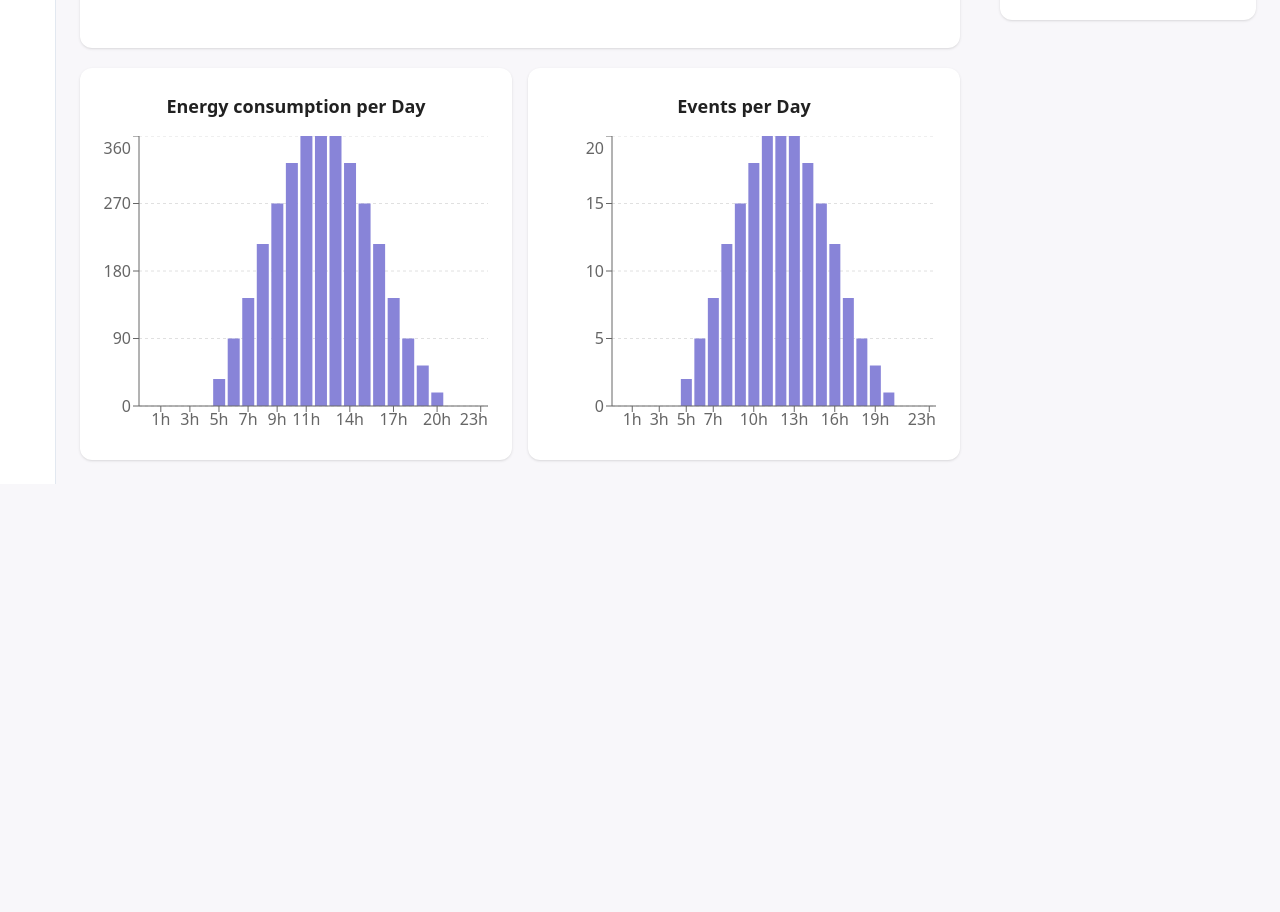
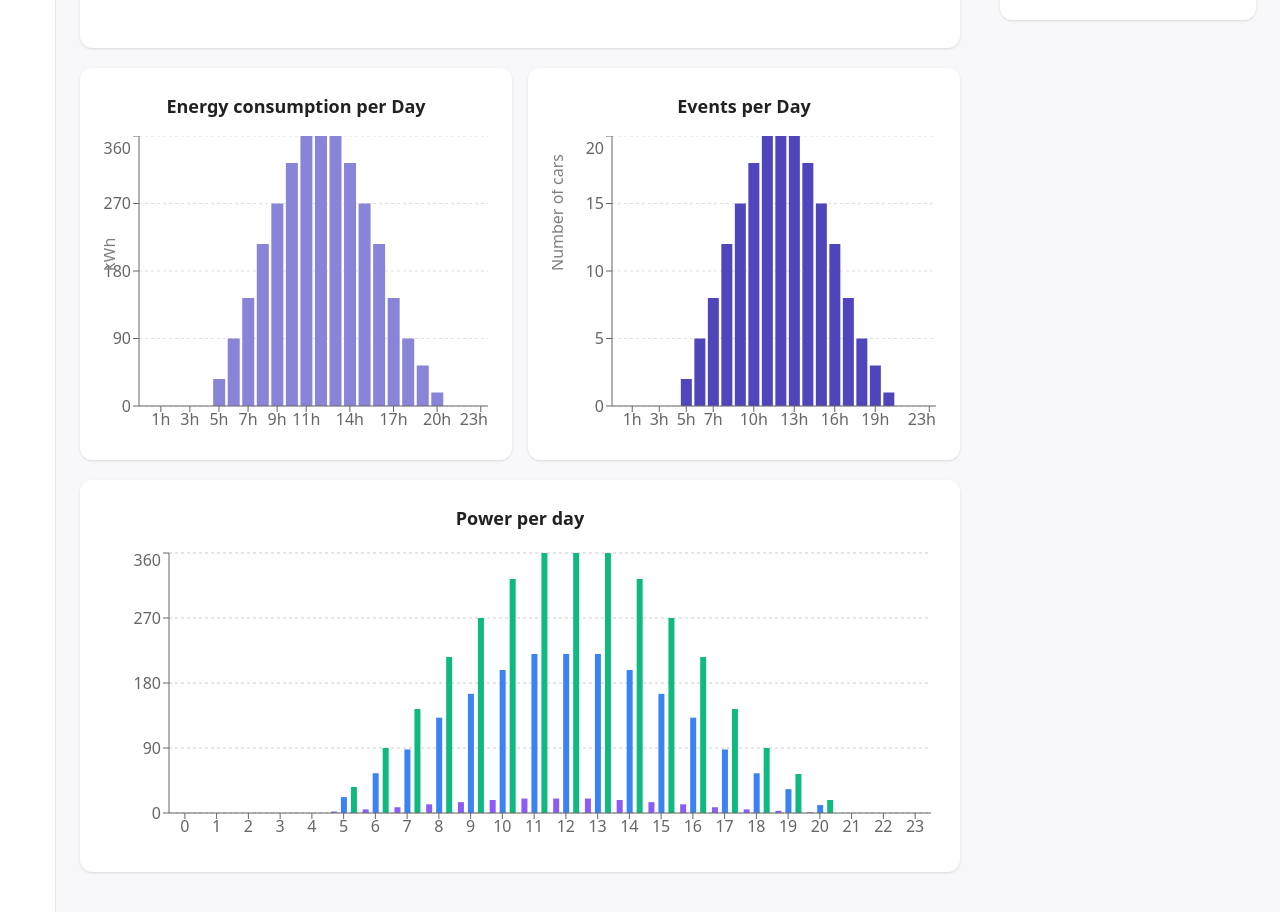
Before and after one commit to Ziva1011/EV-dashboard, a React (Vite) app: page / in a window 1280 px wide. Shown: the part 500-1412 px from the top of the page. Before the commit the page ends 984 px from the top, so only its background shows below. Built offline with nearby package versions, Linux system fonts and the light colour scheme.

Commit message:
deleted unused imports, functions

```diff
--- a/src/App.tsx
+++ b/src/App.tsx
@@ -9,7 +9,7 @@ function App() {
       <div className="flex min-h-screen">
         <SideBar />
 
-        <main className="flex-1 max-w-7xl mx-auto p-6">
+        <main className="flex-1 max-w-7xl mx-auto p-6 mb-6">
           <Dashboard />
         </main>
       </div>
--- a/src/features/Dashboard.tsx
+++ b/src/features/Dashboard.tsx
@@ -1,13 +1,11 @@
 import { useState } from "react";
-import reactLogo from "./assets/react.svg";
-import viteLogo from "/vite.svg";
 import Button from "../components/Button";
-import Card from "../components/Card";
 import SimulationForm from ".//SimulationForm";
 import Modal from "../components/Modal";
 import SimulationChart from "./charts/PowerChart";
 import EnergyChart from "./charts/EnergyChart";
 import EventsChart from "./charts/EventsChart";
+import OverviewChart from "./charts/OverviewChart";
 
 export interface SimulationInputs {
   numChargePoints: number;
@@ -131,6 +129,13 @@ function Dashboard() {
                 />
               </div>
             </div>
+            <div className="bg-white rounded-xl shadow p-6">
+              <h2 className="text-lg font-semibold mb-4">Power per day</h2>
+              <OverviewChart
+                simulationInputs={inputs}
+                timeInterval={timeInterval}
+              />
+            </div>
           </div>
         </div>
       </div>
--- a/src/features/charts/EnergyChart.tsx
+++ b/src/features/charts/EnergyChart.tsx
@@ -3,6 +3,7 @@ import {
   BarChart,
   XAxis,
   YAxis,
+  Label,
   Tooltip,
   Bar,
   CartesianGrid,
@@ -44,7 +45,7 @@ const EnergyChart: React.FC<PowerChartProps> = ({
     })),
   };
 
-  const chartData = dataByInterval[timeInterval]; // pick data depending on interval
+  const chartData = dataByInterval[timeInterval]; // picks dataset depending on interval
 
   return (
     <div className="w-full">
@@ -69,7 +70,9 @@ const EnergyChart: React.FC<PowerChartProps> = ({
             strokeDasharray="3 3"
           />
           <XAxis dataKey="label" />
-          <YAxis width="auto" />
+          <YAxis width="auto">
+            <Label value="kWh" angle={-90} position="insideLeft" />
+          </YAxis>
           <Tooltip />
           <Bar dataKey="value" fill="#8884d8" isAnimationActive={true} />
         </BarChart>
--- a/src/features/charts/EventsChart.tsx
+++ b/src/features/charts/EventsChart.tsx
@@ -3,13 +3,14 @@ import {
   BarChart,
   XAxis,
   YAxis,
+  Label,
   Tooltip,
   Bar,
   CartesianGrid,
   ResponsiveContainer,
 } from "recharts";
 
-import type { SimulationChartProps } from "./PowerChart";
+import type { PowerChartProps } from "./PowerChart";
 
 import {
   mockHourlyCars,
@@ -18,7 +19,7 @@ import {
   mockYearlyCars,
 } from "../../../data/mockData";
 
-const EventsChart: React.FC<SimulationChartProps> = ({
+const EventsChart: React.FC<PowerChartProps> = ({
   simulationInputs,
   timeInterval,
 }) => {
@@ -44,7 +45,7 @@ const EventsChart: React.FC<SimulationChartProps> = ({
     })),
   };
 
-  const chartData = dataByInterval[timeInterval]; // pick data depending on interval
+  const chartData = dataByInterval[timeInterval]; // picks dataset depending on interval
 
   return (
     <div className="w-full">
@@ -69,9 +70,11 @@ const EventsChart: React.FC<SimulationChartProps> = ({
             strokeDasharray="3 3"
           />
           <XAxis dataKey="label" />
-          <YAxis scale="linear" />
+          <YAxis scale="linear">
+            <Label value="Number of cars" angle={-90} position="insideLeft" />
+          </YAxis>
           <Tooltip />
-          <Bar dataKey="value" fill="#8884d8" isAnimationActive={true} />
+          <Bar dataKey="value" fill="#4f46bb" isAnimationActive={true} />
         </BarChart>
       </ResponsiveContainer>
     </div>
--- /dev/null
+++ b/src/features/charts/OverviewChart.tsx
@@ -0,0 +1,68 @@
+import React from "react";
+import {
+  BarChart,
+  XAxis,
+  YAxis,
+  Label,
+  Tooltip,
+  Bar,
+  CartesianGrid,
+  ResponsiveContainer,
+} from "recharts";
+
+import type { PowerChartProps } from "./PowerChart";
+
+import {
+  mockHourlyCars,
+  mockWeeklyCars,
+  mockMonthlyCars,
+  mockYearlyCars,
+} from "../../../data/mockData";
+
+const OverviewChart: React.FC<PowerChartProps> = ({
+  simulationInputs,
+  timeInterval,
+}) => {
+  const { numChargePoints, arrivalMultiplier, carConsumption, chargingPower } =
+    { ...simulationInputs };
+
+  const Datasets = {
+    Day: mockHourlyCars,
+    Week: mockWeeklyCars,
+    Month: mockMonthlyCars,
+    Year: mockYearlyCars,
+  };
+
+  const chartData = Datasets[timeInterval].map((numCars, hour) => {
+    const effectiveCars = Math.min(
+      (numCars * arrivalMultiplier) / 100,
+      numChargePoints
+    );
+
+    return {
+      label: `${hour}`,
+      events: effectiveCars,
+      maxPowerKW: effectiveCars * chargingPower,
+      energyKWh: effectiveCars * carConsumption,
+    };
+  });
+
+  return (
+    <div className="w-full">
+      <ResponsiveContainer height={300} width="100%">
+        <BarChart data={chartData}>
+          <CartesianGrid strokeDasharray="3 3" vertical={false} />
+          <XAxis dataKey="label" />
+          <YAxis />
+          <Tooltip />
+
+          <Bar dataKey="events" name="Charging events" fill="#8b5cf6" />
+          <Bar dataKey="maxPowerKW" name="Max power (kW)" fill="#3b82f6" />
+          <Bar dataKey="energyKWh" name="Energy (kWh)" fill="#10b981" />
+        </BarChart>
+      </ResponsiveContainer>
+    </div>
+  );
+};
+
+export default OverviewChart;
--- a/src/features/charts/PowerChart.tsx
+++ b/src/features/charts/PowerChart.tsx
@@ -53,7 +53,7 @@ const PowerChart: React.FC<PowerChartProps> = ({
     })),
   };
 
-  const chartData = dataByInterval[timeInterval]; // pick data depending on interval
+  const chartData = dataByInterval[timeInterval]; // picks dataset depending on interval
 
   return (
     <div className="w-full">
@@ -77,7 +77,7 @@ const PowerChart: React.FC<PowerChartProps> = ({
             />
           </XAxis>
           <YAxis>
-            <Label value="kW" position="insideLeft" offset={-20} />
+            <Label value="kW" angle={-90} position="insideLeft" offset={-10} />
           </YAxis>
           <Tooltip />
           <Line
```
